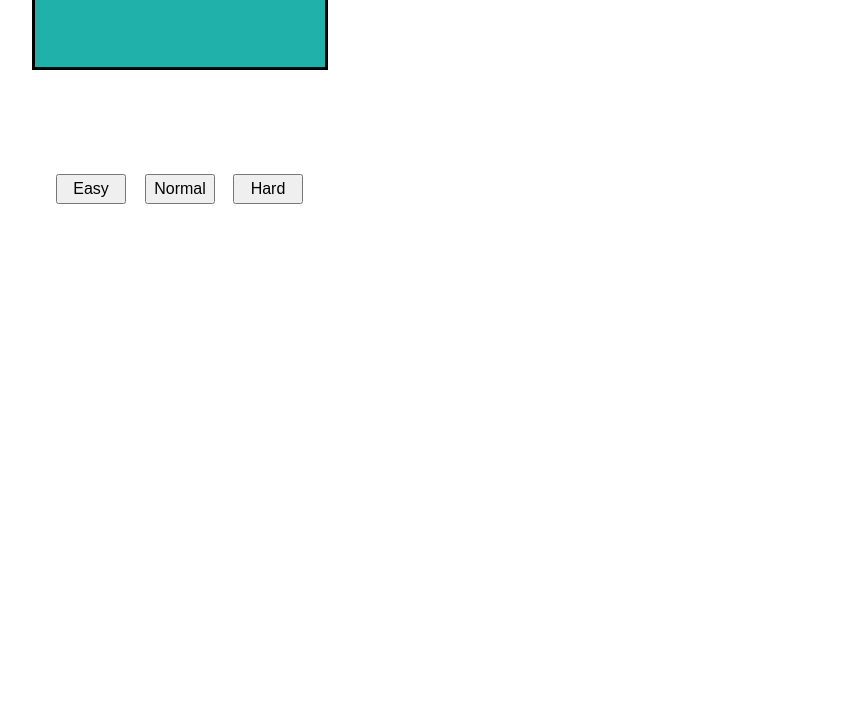
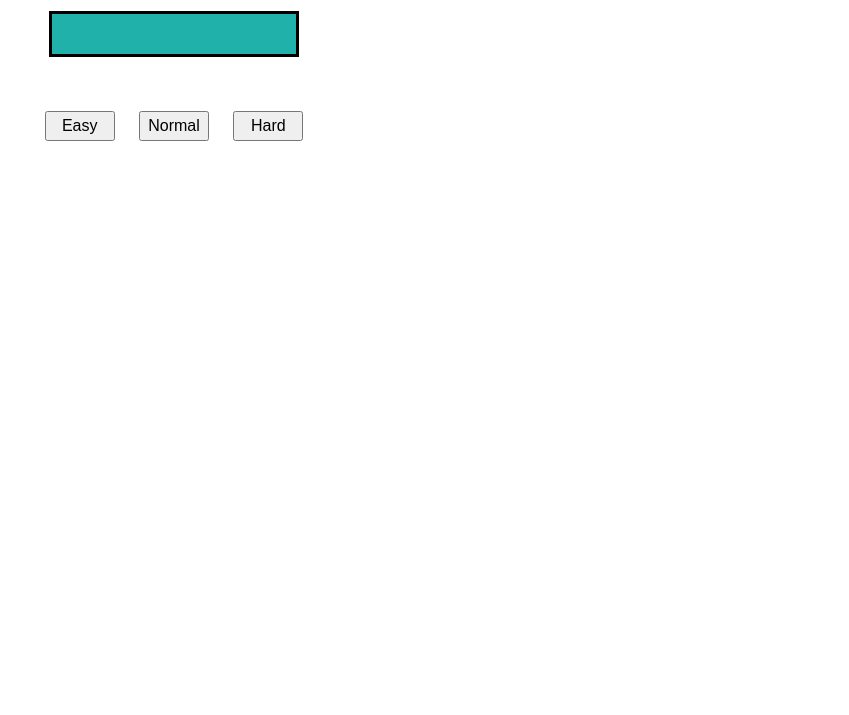
Before and after one commit to barakz13/Jan22-TouchTheNumbers, a plain HTML site: page index.html in a window 1280 px wide. Shown: the part 101-816 px from the top of the page, without its empty margins (18-867 px from the left). Drawn offline with Linux system fonts and the light colour scheme.

Commit message:
few fixes and improvements after long time in which i didn't monitor the app

```diff
--- a/css/style.css
+++ b/css/style.css
@@ -1,72 +1,136 @@
+* {
+  box-sizing: border-box;
+}
+
+body {
+  margin: 0;
+  height: 96vh;
+  overflow-y: hidden;
+}
+
 h1 {
   text-align: center;
+  font-size: 45px;
 }
 
-table {
-    margin-left: 16cm;
-    margin-top: 1cm;
+.main-section {
+  height: 88vh;
+  display: flex;
+}
+
+.table-section {
+  flex: 0.7;
+}
+
+.table-div {
+  display: flex;
+  justify-content: center;
+  margin-right: 43%;
 }
 
 .board td {
   width: 25px;
   height: 25px;
-    font-size: 400%;
+  font-size: 200%;
   text-align: center;
-    transition: 0.5s;
+  transition: 0.3s;
 }
 
 .clicked {
   background-color: yellow;
 }
 
+.settings-section {
+  flex: 0.3;
+  display: flex;
+  flex-direction: column;
+  align-items: center;
+}
+
 .timer {
   background-color: lightseagreen;
-    display: block;
-    position: absolute;
-    top: 85px;
   padding: 20px;
   height: 40px;
   width: 250px;
-    left: 50px;
   border: solid;
-    text-align: center;
+  display: flex;
+  align-items: center;
+  justify-content: center;
   font-size: xx-large;
 }
 
+.btns {
+  display: flex;
+  flex-direction: column;
+  align-items: center;
+  height: 100px;
+  justify-content: space-evenly;
+  width: 100%;
+}
+
 .again {
-    display: none;
+  /* display: none; */
   width: 100px;
-    top: 200px;
-    left: 150px;
-    position: absolute;
+}
+
+.btns-difficulty {
+  display: flex;
+  width: 80%;
+  justify-content: space-evenly;
 }
 
 .easy {
-    display: block;
   width: 70px;
   height: 30px;
-    top: 275px;
-    left: 74px;
-    position: absolute;
   font-size: medium;
 }
 
 .normal {
-    display: block;
   width: 70px;
   height: 30px;
-    top: 275px;
-    left: 163px;
-    position: absolute;
   font-size: medium;
 }
 
 .hard {
-    display: block;
   width: 70px;
   height: 30px;
-    top: 275px;
-    left: 251px;
-    position: absolute;
   font-size: medium;
 }
+
+@media (max-width: 1400px) {
+  .table-div {
+    margin-right: 0;
+  }
+}
+@media (max-width: 1000px) {
+  .main-section {
+    flex-direction: column;
+  }
+
+  .settings-section {
+    justify-content: space-evenly;
+  }
+
+  .board td {
+    font-size: 200%;
+  }
+}
+
+@media (max-width: 600px) {
+  h1 {
+    font-size: 30px;
+  }
+
+  .timer {
+    font-size: 22px;
+  }
+
+  .btn {
+    font-size: 15px;
+  }
+
+  .board td {
+    font-size: 100%;
+    padding: 12px;
+  }
+}
--- a/index.html
+++ b/index.html
@@ -1,25 +1,37 @@
 <!DOCTYPE html>
 <html lang="en">
-
   <head>
-    <meta charset="UTF-8">
-    <meta http-equiv="X-UA-Compatible" content="IE=edge">
-    <meta name="viewport" content="width=device-width, initial-scale=1.0">
-    <link rel="stylesheet" href="css/style.css">
+    <meta charset="UTF-8" />
+    <meta http-equiv="X-UA-Compatible" content="IE=edge" />
+    <meta name="viewport" content="width=device-width, initial-scale=1.0" />
+    <link rel="stylesheet" href="css/style.css" />
     <title>Document</title>
   </head>
 
   <body onload="init()">
     <h1>Touch The Numbers</h1>
+    <main class="main-section">
+      <section class="settings-section">
+        <div class="timer"></div>
+        <div class="btns">
+          <div class="btn-again">
+            <button class="again btn" onclick="init()">Again?</button>
+          </div>
+          <div class="btns-difficulty">
+            <button class="easy btn" onclick="getSize(this)">Easy</button>
+            <button class="normal btn" onclick="getSize(this)">Normal</button>
+            <button class="hard btn" onclick="getSize(this)">Hard</button>
+          </div>
+        </div>
+      </section>
+      <section class="table-section">
+        <div class="table-div">
           <table border="1" cellpadding="20">
             <tbody class="board"></tbody>
           </table>
-    <div class="timer"></div>
-    <button class="again" onclick="init()">Again?</button>
-        <button class="easy" onclick="getSize(this)">Easy</button>
-        <button class="normal" onclick="getSize(this)">Normal</button>
-        <button class="hard" onclick="getSize(this)">Hard</button>
+        </div>
+      </section>
+    </main>
     <script src="js/main.js"></script>
   </body>
-
 </html>
--- a/js/main.js
+++ b/js/main.js
@@ -8,21 +8,27 @@ var gGameTime;
 var gSize;
 var gNums;
 
+// git test
+
 function init() {
   var elTimer = document.querySelector('.timer');
   elTimer.innerText = '';
-    var elBtn = document.querySelector('.again')
-    elBtn.style.display = 'none';
+  var elBtn = document.querySelector('.again');
+  elBtn.style.visibility = 'hidden';
   var elBtn1 = document.querySelector('.easy');
   var elBtn2 = document.querySelector('.normal');
   var elBtn3 = document.querySelector('.hard');
-    elBtn1.style.display = 'block';
-    elBtn2.style.display = 'block';
-    elBtn3.style.display = 'block';
+  elBtn1.style.visibility = 'visible';
+  elBtn2.style.visibility = 'visible';
+  elBtn3.style.visibility = 'visible';
+  var elTable = document.querySelector('table');
+  elTable.style.visibility = 'hidden';
   var elBoard = document.querySelector('.board');
   elBoard.innerHTML = '';
   elBoard.style.backgroundColor = 'white';
 }
+
+// something !
 
 function getSize(elSize) {
   switch (elSize.innerText) {
@@ -39,6 +45,8 @@ function getSize(elSize) {
 }
 
 function renderBoard() {
+  var elTable = document.querySelector('table');
+  elTable.style.visibility = 'visible';
   gNums = shuffleNums();
   var randNum;
   var strHTML = '';
@@ -52,24 +60,25 @@ function renderBoard() {
   }
   var elBoard = document.querySelector('.board');
   elBoard.innerHTML = strHTML;
-
 }
 
 function cellClicked(cellValue, elCell) {
   if (!gFirstClick) {
+    var elBtn = document.querySelector('.again');
     var elBtn1 = document.querySelector('.easy');
     var elBtn2 = document.querySelector('.normal');
     var elBtn3 = document.querySelector('.hard');
-        elBtn1.style.display = 'none';
-        elBtn2.style.display = 'none';
-        elBtn3.style.display = 'none';
+    elBtn.style.visibility = 'hidden';
+    elBtn1.style.visibility = 'hidden';
+    elBtn2.style.visibility = 'hidden';
+    elBtn3.style.visibility = 'hidden';
     startTimer();
     gFirstClick = true;
   }
   if (cellValue !== gNextNum) return;
   elCell.style.backgroundColor = 'yellow';
   gNextNum++;
-    if (gNextNum === (gSize * gSize + 1)) {
+  if (gNextNum === gSize * gSize + 1) {
     endGame();
   }
 }
@@ -78,7 +87,7 @@ function endGame() {
   clearInterval(gTimerInterval);
   alert('YOU FINISHED THE GAME IN ' + gGameTime + ' SECONDS! NICE!');
   var elBtn = document.querySelector('.again');
-    elBtn.style.display = 'block';
+  elBtn.style.visibility = 'visible';
   gFirstClick = false;
   gNextNum = 1;
 }
@@ -94,7 +103,6 @@ function showTimer() {
   elTimer.innerText = `${gGameTime}`;
 }
 
-
 function shuffleNums() {
   gNums = generateNums();
   for (var i = gNums.length - 1; i > 0; i--) {
@@ -108,7 +116,7 @@ function shuffleNums() {
 
 function generateNums() {
   var gNums = [];
-    for (var i = 1; i < (gSize * gSize + 1); i++) {
+  for (var i = 1; i < gSize * gSize + 1; i++) {
     gNums.push(i);
   }
   return gNums;
```
Lines whose indentation alone changed are shown as unchanged.
